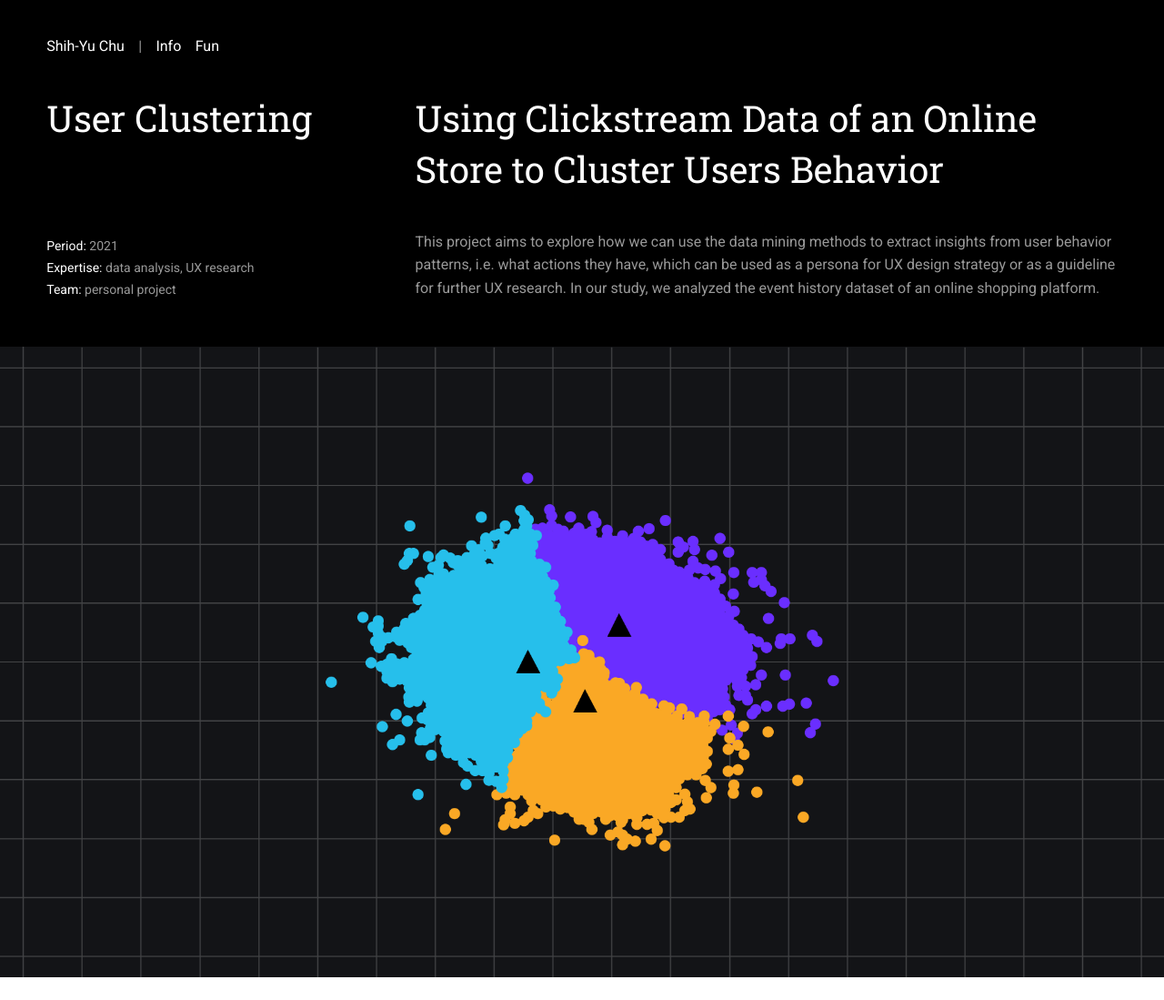
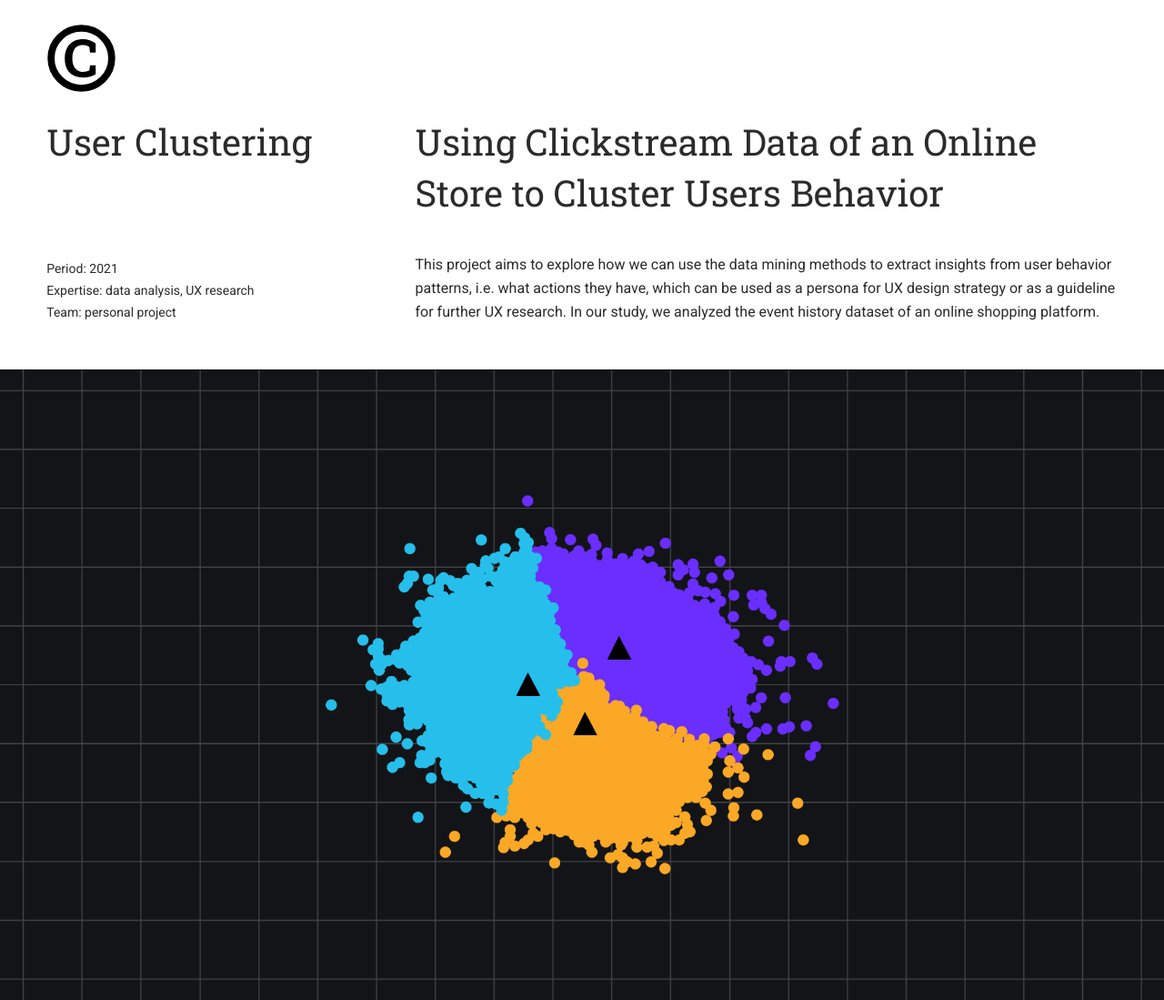
Before and after one commit to syc92/portfolio_work, a plain HTML site: page project_data_clickstream.html in a window 1280 px wide. Shown: the top 1099 px of the page at 91% size. Drawn offline with nearby package versions, Linux system fonts and the light colour scheme; a web font is replaced by a local one.

Commit message:
update data project

```diff
--- a/project_data_clickstream.html
+++ b/project_data_clickstream.html
@@ -1,15 +1,15 @@
 <!DOCTYPE html>
 <html lang="en">
 <head>
-    <title>User Clustering | Shi-Yu Chuuuuuuuuu</title>
+    <title>User Clustering | Shih-Yu Chu</title>
     <meta charset="utf-8">
     <meta name="viewport" content="width=device-width, initial-scale=1">
     <meta property="og:site_name" content="Product Design, UX Research, and more..."/>
     <meta property="og:title" content="Shih-Yu Chu | Portfolio"/>
     <meta property="og:description" content="I discover problems with empathy and solve the problems for users and business with crafted user experiences and products"/>
     <meta property="og:image" content="image/chuu_meta_img.png">
-    <link rel="shortcut icon" type="image/png" href="icon/favicon.png"/>
-    <link rel="stylesheet" href="https://fonts.googleapis.com/css?family=Roboto Slab:regular,light,medium|Roboto Mono:regular,light|Roboto:regular,light,medium">
+    <link rel="shortcut icon" type="image/svg" href="icon/logo.svg"/>
+    <link rel="stylesheet" href="https://fonts.googleapis.com/css?family=Roboto Slab:regular,light,medium|Roboto Mono:regular,light|Roboto:regular,light,medium|Shippori Mincho B1:regular,medium">
     <link rel="stylesheet" type="text/css" href="style/html5reset.css">
     <link rel="stylesheet" type="text/css" media="screen" href="style/main.css">
 
@@ -30,34 +30,35 @@
 <body>
     <div id="contentContainer" class="contentBlockHLayoutStretchSevenly">
 
-        <nav id="navTop" class="contentBlockWidth_1 contentBlockHLayoutCenterSaround blackBackground whiteText">
+        <nav id="navTop" class="contentBlockWidth_1 contentBlockHLayoutCenterSaround">
             <div class="contentBlockWidth_12_12 contentBlockHLayoutStretchLeft">
-                <p><a class="aWhite aInternalNormal" href="index.html">Shih-Yu Chu</a></p>
-                <p>|</p>
-                <p><a class="aWhite aInternalNormal" href="about.html">Info</a></p>
-                <p><a class="aWhite aInternalNormal" href="random_work.html">Fun</a></p>
+                <div id="logo">
+                    <div class="vSpace28"></div>
+                    <a class="aBlack aInternalSelected" href="index.html"><img class="iconSize96" src="icon/logo.svg" alt=""></a>
+                </div>
             </div>
         </nav>
 
         <main id="mainContent" class="contentBlockWidth_1">
-            <section class="contentBlockWidth_1 contentBlockVLayoutCenterTop blackBackground whiteText">
+            <div class="vSpace28"></div>
+            <section class="contentBlockWidth_1 contentBlockVLayoutCenterTop">
                 <div class="contentBlockWidth_12_12 contentBlockHLayoutStretchSbetween">
                     <div class="contentBlockWidth_4_12 contentBlockVLayoutLeftSbetween">
-                        <h1 class="h1Project pLight">User Clustering</h1>
+                        <h1 class="h1Project pMedium">User Clustering</h1>
                         <div class="contentBlockWidth_8_12 vSpace40"></div>
                         <div>
-                            <p class="pSub"><span class="whiteText">Period:</span> <span class="pLight">2021</span></p>
-                            <p class="pSub"><span class="whiteText">Expertise:</span> <span class="pLight">data analysis, UX research</span></p>
-                            <p class="pSub"><span class="whiteText">Team:</span> <span class="pLight">personal project</span></p>
+                            <p class="pSub"><span class="blackText pMedium">Period:</span> <span class="blackText">2021</span></p>
+                            <p class="pSub"><span class="blackText pMedium">Expertise:</span> <span class="blackText">data analysis, UX research</span></p>
+                            <p class="pSub"><span class="blackText pMedium">Team:</span> <span class="blackText">personal project</span></p>
                             <div class="vSpace56"></div>
                         </div>
                     </div>
 
                     <div class="contentBlockWidth_8_12 contentBlockHLayoutStretchSbetween">
-                        <h2 class="pLight">Using Clickstream Data of an Online Store to Cluster Users Behavior</h2>
+                        <h2 class="pMedium">Using Clickstream Data of an Online Store to Cluster Users Behavior</h2>
                         <div class="contentBlockWidth_8_12 vSpace40"></div>
                         <div class="contentBlockWidth_8_12">
-                            <p class="pLight">This project aims to explore how we can use the data mining methods to extract insights from user behavior patterns, i.e. what actions they have, which can be used as a persona for UX design strategy or as a guideline for further UX research. In our study, we analyzed the event history dataset of an online shopping platform.</p>
+                            <p class="pRegular">This project aims to explore how we can use the data mining methods to extract insights from user behavior patterns, i.e. what actions they have, which can be used as a persona for UX design strategy or as a guideline for further UX research. In our study, we analyzed the event history dataset of an online shopping platform.</p>
                             <div class="vSpace56"></div>
                         </div>
                     </div>
@@ -278,14 +279,6 @@
         <footer id="footerBottom" class="contentBlockWidth_1 contentBlockHLayoutCenterSaround whiteBackground">
             <div class="contentBlockWidth_12_12 contentBlockHLayoutStretchLeft">
                 <p id="footerCopyBlack">Copyright © 2021</p>
-                <p style="opacity: 0.5;">|</p>
-                <p><a class="aBlack aInternalNormal aExternalTextWhite" href="index.html">Home</a></p>
-                <p><a class="aBlack aInternalNormal aExternalTextWhite" href="about.html">Info</a></p>
-                <p><a class="aBlack aInternalNormal aExternalTextWhite" href="random_work.html">Fun</a></p>
-                <p style="opacity: 0.5;">|</p>
-                <p><a class="contentBlockHLayoutCenterScenter aBlack aInternalNormal" href="https://chuushiyu.cc/doc/Shihyu_Chu_Resume_2021.pdf" target="blank_"><img class="iconSize16" src="icon/cursor_arrow_topRight_black.svg" alt="">&nbsp &nbsp <span class="aExternalTextBlack">Resume</span></a></p>
-                <p><a class="contentBlockHLayoutCenterScenter aBlack aInternalNormal" href="mailto:sychuu@umich.edu" target="blank_"><img class="iconSize16" src="icon/cursor_arrow_topRight_black.svg" alt="">&nbsp &nbsp <span class="aExternalTextBlack">Email</span></a></p>
-                <p><a class="contentBlockHLayoutCenterScenter aBlack aInternalNormal" href="https://linkedin.com/in/shiyuchuu" target="blank_"><img class="iconSize16" src="icon/cursor_arrow_topRight_black.svg" alt="">&nbsp &nbsp <span class="aExternalTextBlack">LinkedIn</span></a></p>
             </div>
         </footer>
 
```
